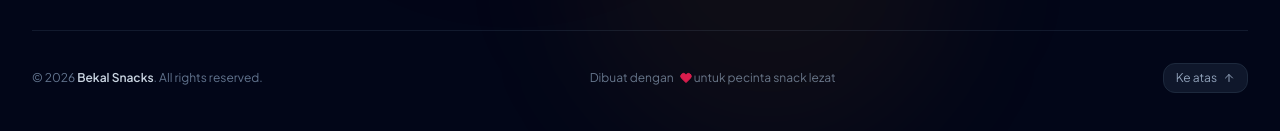
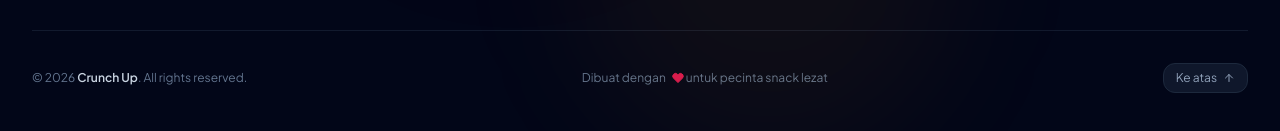
Before and after one commit to Yossy123/Crunch-Up, a React (Vite) app: page /product/1 in a window 1280 px wide. Shown: the part 1898-2029 px from the top of the page. Built offline with nearby package versions, Linux system fonts and the light colour scheme.

Commit message:
chore: rename app to Crunch Up and update repository links

```diff
--- a/index.html
+++ b/index.html
@@ -4,8 +4,8 @@
     <meta charset="UTF-8">
     <link rel="icon" type="image/svg+xml" href="/favicon.svg">
     <meta name="viewport" content="width=device-width, initial-scale=1.0">
-    <title>Bekal Snacks - Pusat Snack &amp; Cemilan Gurih WhatsApp</title>
-    <meta name="description" content="Belanja snack &amp; cemilan favoritmu dengan mudah dan cepat di Bekal Snacks. Tersedia lebih dari 100+ pilihan snack lezat dengan checkout langsung via WhatsApp!">
+    <title>Crunch Up - Pusat Snack &amp; Cemilan Gurih WhatsApp</title>
+    <meta name="description" content="Belanja snack &amp; cemilan favoritmu dengan mudah dan cepat di Crunch Up. Tersedia lebih dari 100+ pilihan snack lezat dengan checkout langsung via WhatsApp!">
 
     <!-- Google Fonts -->
     <link rel="preconnect" href="https://fonts.googleapis.com">
--- a/package.json
+++ b/package.json
@@ -1,5 +1,5 @@
 {
-  "name": "bekal-snacks",
+  "name": "crunch-up",
   "private": true,
   "version": "0.0.0",
   "type": "module",
--- a/src/components/CheckoutModal.jsx
+++ b/src/components/CheckoutModal.jsx
@@ -69,7 +69,7 @@ const CheckoutModal = () => {
       ? `\n📝 *Catatan:* ${formData.catatan.trim()}`
       : '';
 
-    const message = `*📦 ORDER BARU BEKAL SNACKS*
+    const message = `*📦 ORDER BARU CRUNCH UP*
 👤 *Nama:* ${formData.nama}
 📍 *Alamat:* ${formData.alamat}
 📞 *No HP:* ${formData.noHp}${catatanText}
--- a/src/components/Footer.jsx
+++ b/src/components/Footer.jsx
@@ -78,7 +78,7 @@ const Footer = ({ onSelectCategory }) => {
             <div className="flex items-center space-x-3">
               <img
                 src="/logo.png"
-                alt="Bekal Snacks"
+                alt="Crunch Up"
                 className="h-16 sm:h-20 w-auto object-contain bg-white/95 p-2 rounded-2xl shadow-md"
               />
             </div>
@@ -141,7 +141,7 @@ const Footer = ({ onSelectCategory }) => {
         {/* Bottom Bar */}
         <div className="mt-12 pt-8 border-t border-slate-800/60 flex flex-col sm:flex-row items-center justify-between gap-4 text-xs">
           <div className="text-slate-500 text-center sm:text-left">
-            © {new Date().getFullYear()} <span className="text-slate-300 font-semibold">Bekal Snacks</span>. All rights reserved.
+            © {new Date().getFullYear()} <span className="text-slate-300 font-semibold">Crunch Up</span>. All rights reserved.
           </div>
 
           <div className="flex items-center space-x-1 text-slate-500">
--- a/src/components/Navbar.jsx
+++ b/src/components/Navbar.jsx
@@ -22,11 +22,11 @@ const Navbar = ({ searchQuery, setSearchQuery, onResetFilters, onSearchSubmit })
             to="/"
             onClick={handleLogoClick}
             className="flex items-center shrink-0 group cursor-pointer"
-            title="Kembali ke Beranda Bekal Snacks"
+            title="Kembali ke Beranda Crunch Up"
           >
             <img
               src="/logo.png"
-              alt="Bekal Snacks"
+              alt="Crunch Up"
               className="h-12 sm:h-16 md:h-18 w-auto object-contain transform transition-transform group-hover:scale-105"
             />
           </Link>
--- a/src/pages/ProductDetailPage.jsx
+++ b/src/pages/ProductDetailPage.jsx
@@ -254,7 +254,7 @@ const ProductDetailPage = () => {
                         </AccordionTrigger>
                         <AccordionContent className="text-xs sm:text-sm text-slate-600 leading-relaxed">
                           <ul className="list-disc list-inside space-y-1">
-                            <li><strong>Komposisi utama:</strong> Tepung Pilihan, Rempah Alami, Minyak Nabati, Bumbu Spesial {product.flavor || 'Bekal Snacks'}.</li>
+                            <li><strong>Komposisi utama:</strong> Tepung Pilihan, Rempah Alami, Minyak Nabati, Bumbu Spesial {product.flavor || 'Crunch Up'}.</li>
                             <li><strong>Berat Bersih:</strong> {product.weight || '250gr'}</li>
                             <li><strong>Masa Simpan:</strong> Hingga 6 Bulan (Simpan di tempat sejuk & tertutup rapat).</li>
                             <li><strong>Sertifikasi:</strong> 100% Halal & Bebas Bahan Pengawet Buatan.</li>
```
Also changed, not shown: 2 other files (tests, documents, lock files or other folders).
